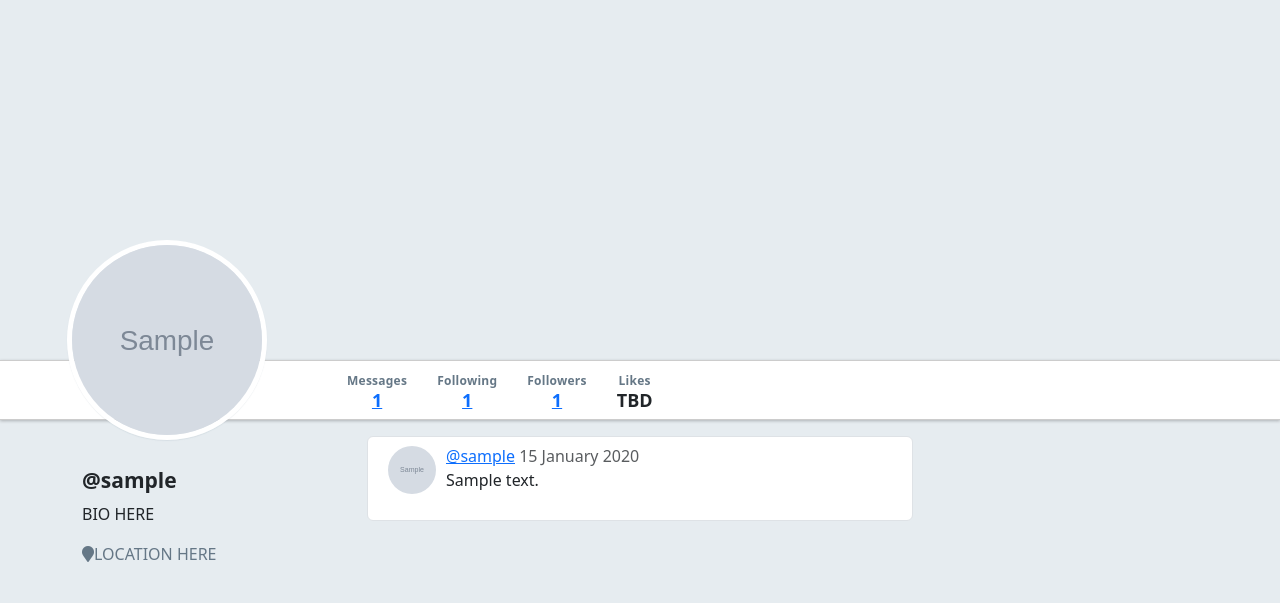
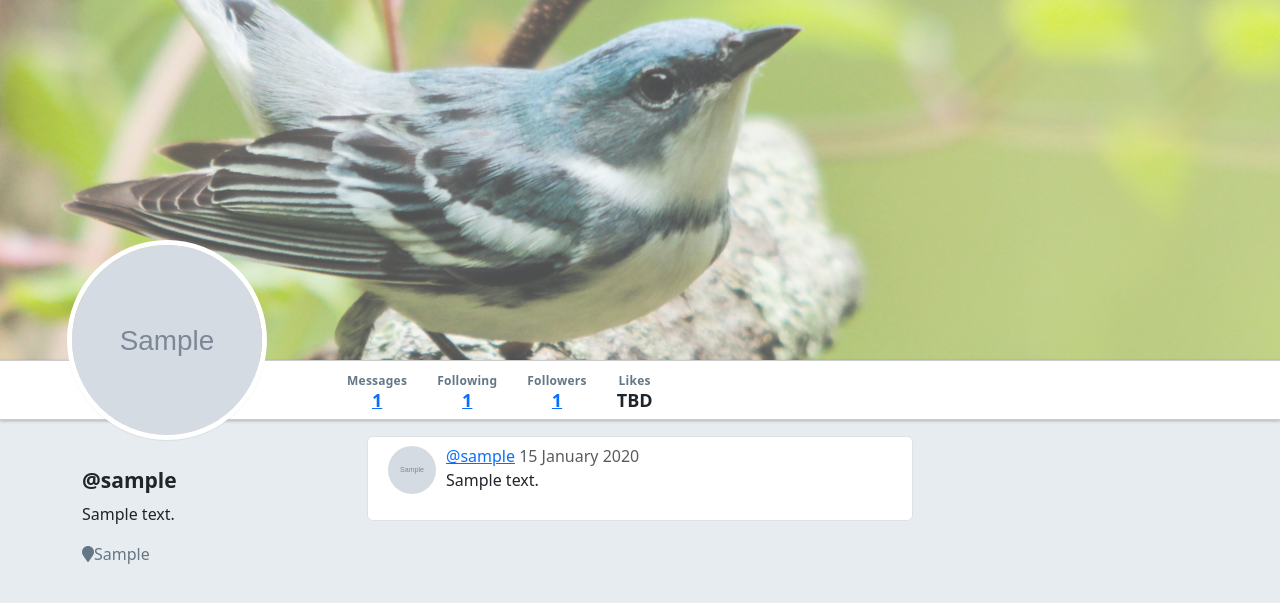
Before and after one commit to Jonathan-Hollingsworth/Warbler_Project, a Flask app: page /users/1 in a window 1280 px wide. Shown: the part 46-649 px from the top of the page. Run offline with Flask 3, Linux system fonts and the light colour scheme; tables that the repository leaves empty hold one stand-in row (values such as "Sample post"); grey boxes marked "Sample" are stand-in pictures; some libraries are stand-ins or nearby versions.

Commit message:
Fixed user profile

```diff
--- a/static/stylesheets/style.css
+++ b/static/stylesheets/style.css
@@ -202,6 +202,7 @@ nav + .container {
   opacity: 0.7;
   background-size: cover;
   background-position: top center;
+  background-image: url('/static/images/warbler-hero.jpg');
 }
 
 .full-width {
--- a/templates/users/detail.html
+++ b/templates/users/detail.html
@@ -58,8 +58,8 @@
 <div class="row">
   <div class="col-sm-3">
     <h4 id="sidebar-username">@{{ user.username }}</h4>
-    <p>BIO HERE</p>
-    <p class="user-location"><span class="fa fa-map-marker"></span>LOCATION HERE</p>
+    <p>{{ user.bio }}</p>
+    <p class="user-location"><span class="fa fa-map-marker"></span>{{ user.location }}</p>
   </div>
 
   {% block user_details %}
```
